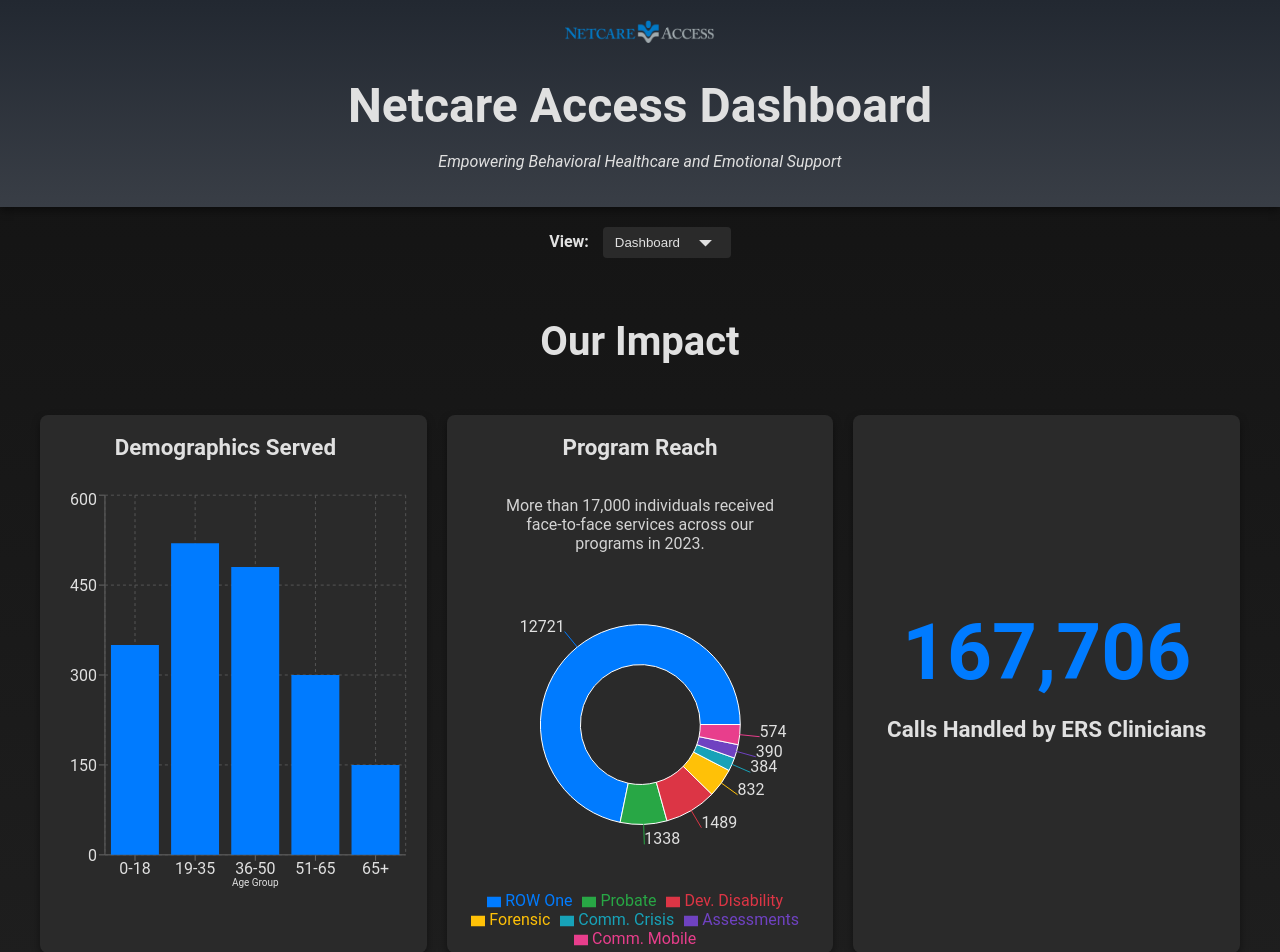
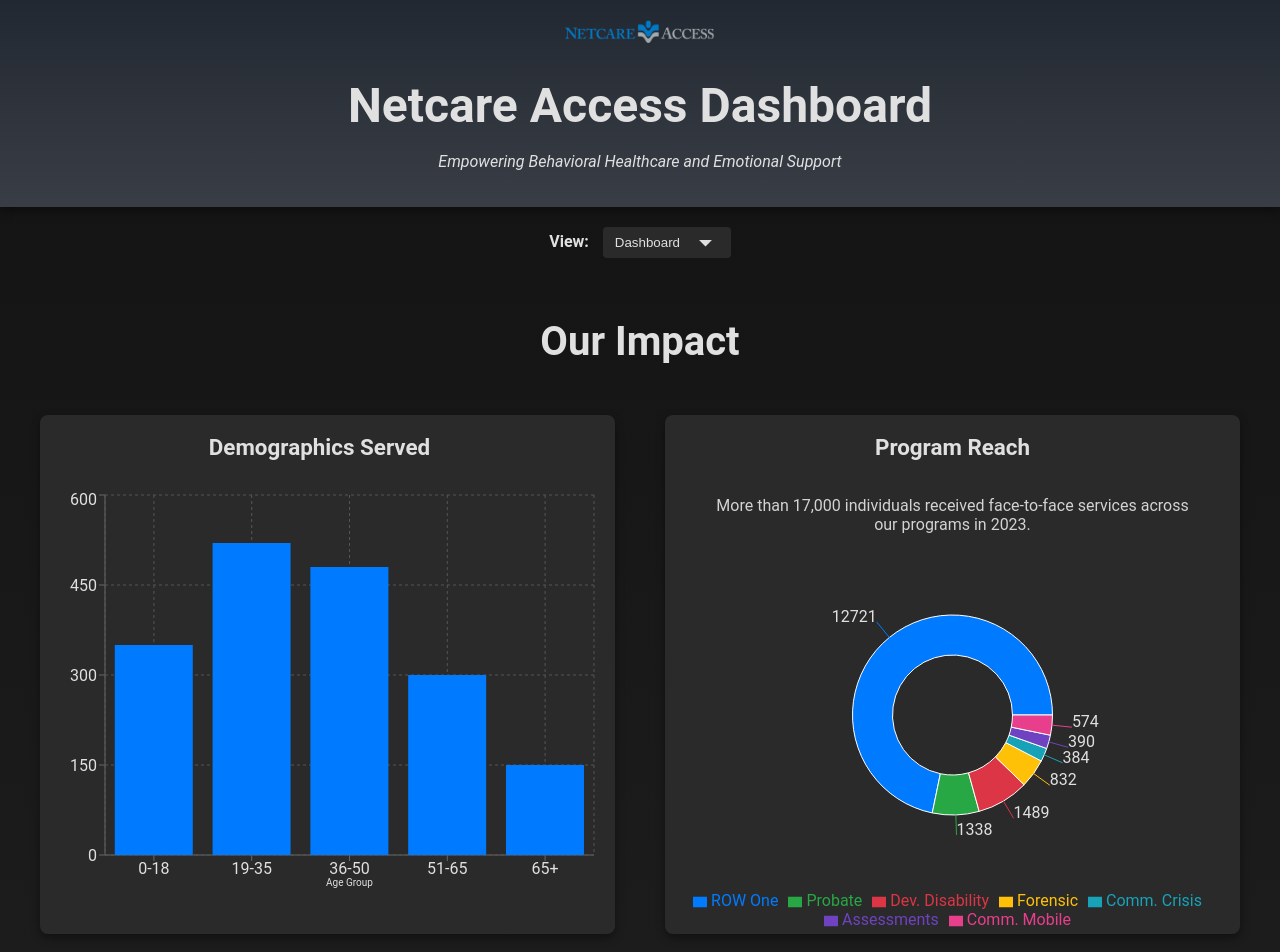
Before and after one commit to cfgcolumbus24/Team-14, a React (Create React App) app in the folder client/: page / in a window 1280 px wide. Shown: the top 952 px of the page. Built offline with nearby package versions, Linux system fonts and the light colour scheme.

Commit message:
Fixed dashboard styling

```diff
--- a/client/src/components/CliniciansVisuals.js
+++ b/client/src/components/CliniciansVisuals.js
@@ -100,7 +100,7 @@
       <div className="dashboard-grid">
         <div className="dashboard-card-bar">
           <h2>Patient Visits By Date</h2>
-          <BarChart width={600} height={300} data={visitDateData}>
+          <BarChart width={500} height={300} data={visitDateData}>
             <XAxis dataKey="name" />
             <YAxis />
             <Tooltip />
@@ -109,8 +109,9 @@
           </BarChart>
         </div>
         <div className="dashboard-card-bar">
-          <BarChart width={600} height={300} data={diagnosisData}>
-            <XAxis dataKey="name" interval={0} angle={-45} textAnchor="end" height={100} />
+          <h2> Patient Diagnoses</h2>
+          <BarChart width={500} height={300} data={diagnosisData}>
+            <XAxis dataKey="name" interval={0}/>
             <YAxis />
             <Tooltip />
             <CartesianGrid strokeDasharray="3 3" />
@@ -119,7 +120,7 @@
         </div>
         <div className="dashboard-card-bar">
           <h2>Mitel Calls By Issue Type</h2>
-          <BarChart width={600} height={300} data={issueTypeData}>
+          <BarChart width={500} height={300} data={issueTypeData}>
             <XAxis dataKey="name" />
             <YAxis />
             <Tooltip />
@@ -129,7 +130,7 @@
         </div>
         <div className="dashboard-card-bar">
           <h2>QuickBooks Invoices By Status</h2>
-          <BarChart width={600} height={300} data={invoiceStatusData}>
+          <BarChart width={500} height={300} data={invoiceStatusData}>
             <XAxis dataKey="name" />
             <YAxis />
             <Tooltip />
--- a/client/src/styles/CliniciansVisuals.css
+++ b/client/src/styles/CliniciansVisuals.css
@@ -104,8 +104,8 @@
 
 .dashboard-grid {
   display: grid;
-  grid-template-columns: repeat(auto-fit, minmax(350px, 2fr));
-  grid-gap: 20px;
+  grid-template-columns: repeat(auto-fit, minmax(500px, 1fr));
+  grid-gap: 50px;
 }
 
 .dashboard-card {
@@ -127,9 +127,11 @@
   display: flex;
   flex-direction: column;
   padding-right: 1em;
+  width: 100%; /* Ensure it takes the full width of the grid column */
+  box-sizing: border-box; /* Include padding and border in the element's total width and height */
 }
 
-.dashboard-card:hover {
+.dashboard-card-bar:hover {
   transform: scale(1.05);
   box-shadow: 0 8px 16px rgba(0, 0, 0, 0.6);
   background-color: #333;
--- a/client/src/styles/Dashboard.css
+++ b/client/src/styles/Dashboard.css
@@ -54,6 +54,12 @@
   background-color: #333;
 }
 
+.dashboard-card-bar:hover {
+  transform: scale(1.05);
+  box-shadow: 0 8px 16px rgba(0, 0, 0, 0.6);
+  background-color: #333;
+}
+
 .dashboard-card h2 {
   font-size: 1.4rem;
   font-weight: bold;
```
